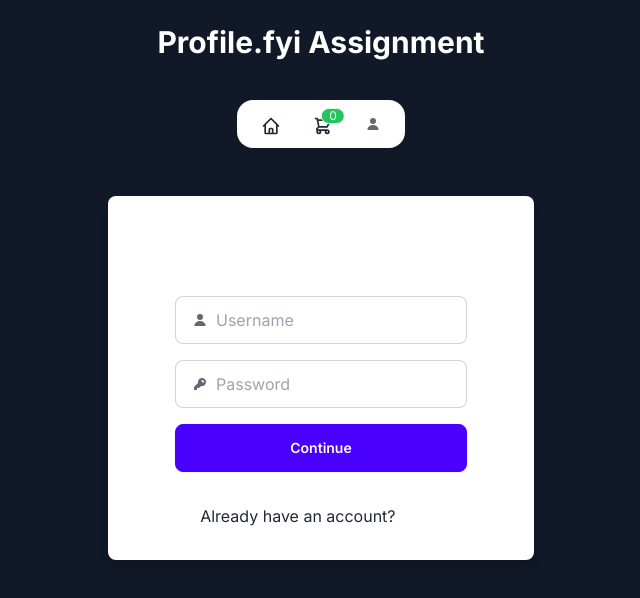
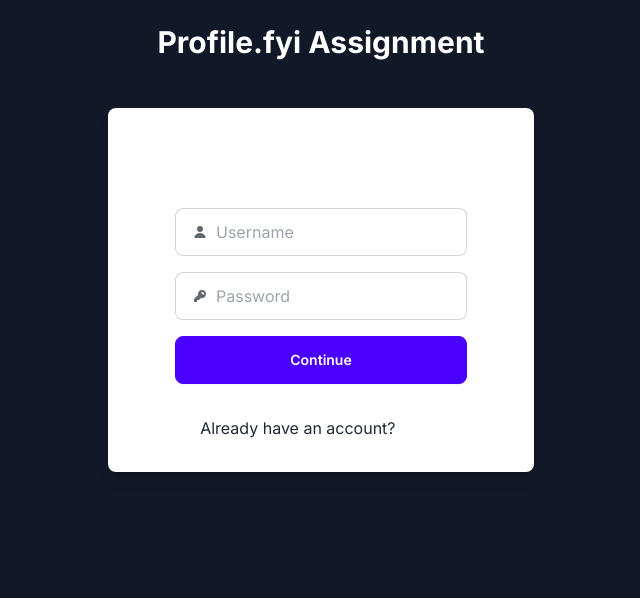
Before and after one commit to metaladmiral/profile.fyi-assign, a Next.js app: page /auth/register in a window 1280 px wide. Shown: the top 598 px of the page, without its empty margins (319-959 px from the left). Built offline with nearby package versions, Linux system fonts and the light colour scheme.

Commit message:
Fix: removed header from auth pages

```diff
--- a/src/app/auth/login/page.tsx
+++ b/src/app/auth/login/page.tsx
@@ -62,7 +62,8 @@
   }
   return (
     <>
-      <Header />
+      <br />
+      <Header navHidden="hidden" />
       <Loader show={showLoader} />
       <Alert type="error" display={errorAlertState}>
         Invalid Credentials! Please try again.
--- a/src/app/auth/register/page.tsx
+++ b/src/app/auth/register/page.tsx
@@ -49,7 +49,7 @@
 
   return (
     <>
-      <Header />
+      <Header navHidden="hidden" />
       <Loader show={showLoader} />
       <Alert type="error" display={errorAlertState}>
         Registeration Unsuccessfull. Please try again with a different username.
--- a/src/components/header.tsx
+++ b/src/components/header.tsx
@@ -20,7 +20,7 @@
   );
 }
 
-export default function Header() {
+export default function Header({ navHidden }: { navHidden?: string }) {
   const items = useCartStorage((state) => state.cartItems);
   const [showLogout, setShowLogout] = useState("hidden");
 
@@ -46,7 +46,9 @@
         </h1>
       </center>
 
-      <nav className="w-80 mx-auto h-12 rounded-lg mt-10 flex justify-center">
+      <nav
+        className={`w-80 mx-auto h-12 rounded-lg mt-10 flex justify-center ${navHidden}  `}
+      >
         <ul className="menu menu-horizontal rounded-box bg-base-100">
           <NavLink href="/">
             <span className="tooltip" data-tip="Home">
```
